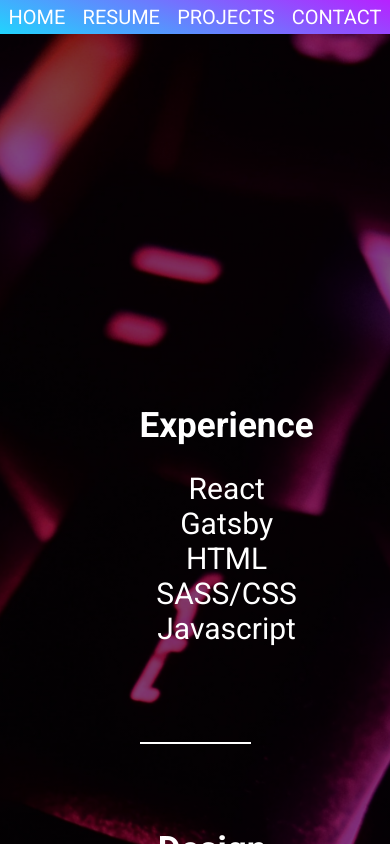
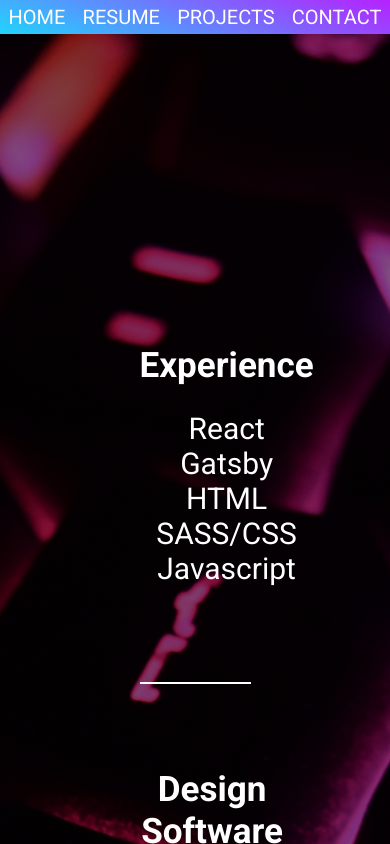
Before and after one commit to TeflonTrout/react-portfolio, a React (Create React App) app: page /resume in a window 390 px wide. Shown: the top 844 px of the page. Built offline with nearby package versions, Linux system fonts and the light colour scheme.

Commit message:
more optimization

```diff
--- a/public/index.html
+++ b/public/index.html
@@ -9,7 +9,6 @@
       content="Web site created using create-react-app"
     />
     <link href="https://fonts.googleapis.com/css2?family=Roboto:wght@400;500;600;700;800&display=swap" rel="stylesheet">
-    <link rel="apple-touch-icon" href="%PUBLIC_URL%/logo192.png" />
     <!--
       manifest.json provides metadata used when your web app is installed on a
       user's mobile device or desktop. See https://developers.google.com/web/fundamentals/web-app-manifest/
--- a/src/Styles/Styles.css
+++ b/src/Styles/Styles.css
@@ -418,7 +418,6 @@
   .skills {
     font-size: 24px;
     padding-top: 0;
-    margin-top: 280px;
     -webkit-box-orient: vertical;
     -webkit-box-direction: normal;
         -ms-flex-direction: column;
--- a/src/Styles/Styles.scss
+++ b/src/Styles/Styles.scss
@@ -343,7 +343,6 @@
     .skills {
       font-size: 24px;
       padding-top: 0;
-      margin-top: 280px;
       flex-direction: column;
       width: 100%;
       height: auto;
```
Also changed, not shown: 1 other file (tests, documents, lock files or other folders).
